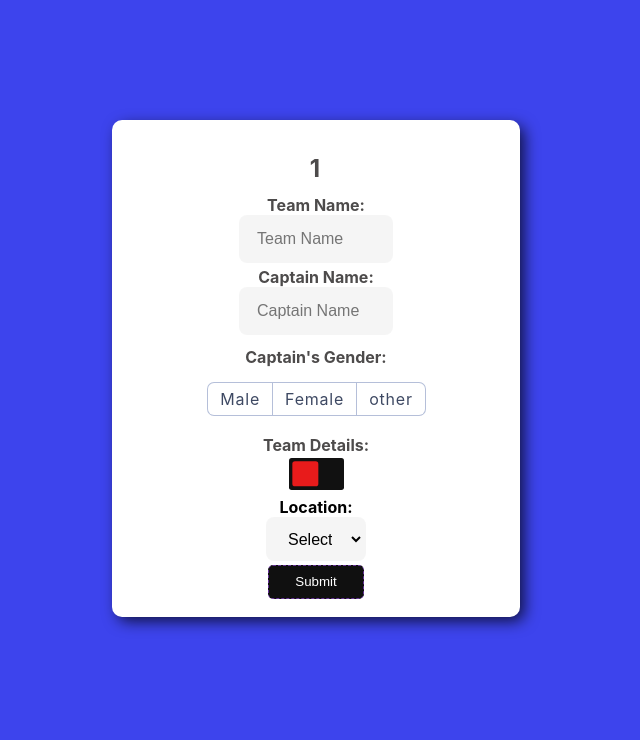
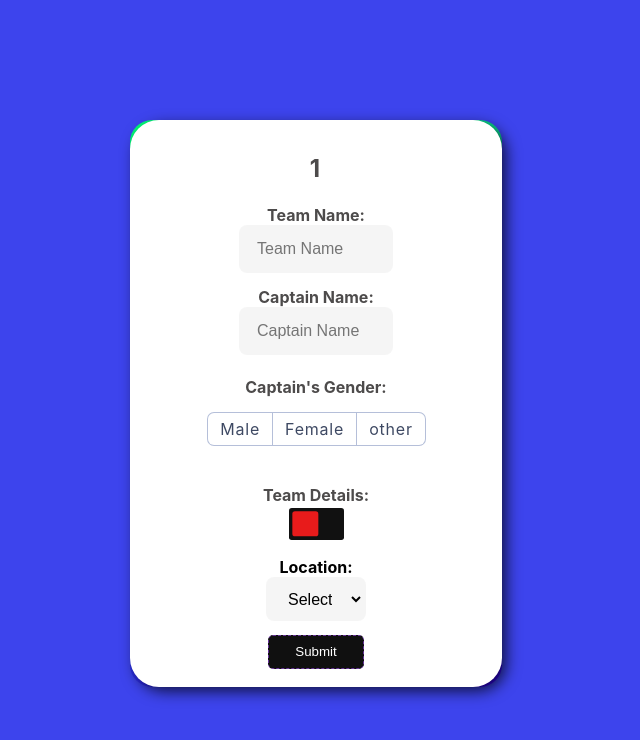
Before and after one commit to Saad-droid/sports-resources, a React (Create React App) app: page /form/1 in a window 1280 px wide. Shown: the top 740 px of the page, without its empty margins (324-964 px from the left). Built offline with nearby package versions, Linux system fonts and the light colour scheme.

Commit message:
hover fix

```diff
--- a/src/Components/CommonForm.css
+++ b/src/Components/CommonForm.css
@@ -1,19 +1,49 @@
-
+/* body{
+    background-color: black;
+} */
 .form1{
     display: flex;
     flex-direction: column;
     align-items: center;
+    gap: 10px;
     justify-content: center;
     background-color: #ffffff;
     padding: 1.125em;
-    border-radius: 10px;
+    border-radius: 29px;
     text-align: center;
-    width: 29%;
+    /* width: 29%; */
     margin-top: 15vh;
     margin-left: auto;
     margin-right: auto;
     box-shadow: 5px 5px 15px -1px rgba(0, 0, 0, 0.75);
+    transition: 0.4s ease-in-out;
+
   }
+
+
+.card {
+  background-image: linear-gradient(163deg, #00ff75 0%, #3700ff 100%);
+  border-radius: 22px;
+  width: 29%;
+  margin-left: auto;
+  margin-right: auto;
+  transition: all 0.3s;
+}
+
+.card2 {
+  border-radius: 0;
+  transition: all 0.2s;
+}
+
+.card2:hover {
+  transform: scale(0.98);
+  border-radius: 20px;
+}
+
+.card:hover {
+  box-shadow: 0px 0px 30px 1px rgba(0, 255, 117, 0.3);
+}
+
   .signup {
     color: rgb(77, 75, 75);
     text-transform: uppercase;
@@ -203,13 +233,16 @@ input::-webkit-inner-spin-button {
 
 
 @media (max-width: 578px) {
-   .form1{
-    width: 50%;
-   }
+   /* .form1{
+    width: 70%;
+   } */
    .error1{
     margin: auto;
    }
    input[type=checkbox] {
     width: 3.5rem;
 }
+.card {
+    width: 70%;
 }
+}
--- a/src/Components/CommonForm.jsx
+++ b/src/Components/CommonForm.jsx
@@ -140,7 +140,8 @@ validationSchema = Yup.object().shape(commonSchema);
     }
 
     return (
-        <div>
+        <div className="card">
+            <div className="card2">
 
             <form className="form1" onSubmit={handleSubmit}>
                 <h1 className="signup">{sport}</h1>
@@ -263,6 +264,7 @@ validationSchema = Yup.object().shape(commonSchema);
                 <button className="form--submit" type="submit">Submit</button>
             </form >
         </div >
+        </div>
     );
 };
 
```
